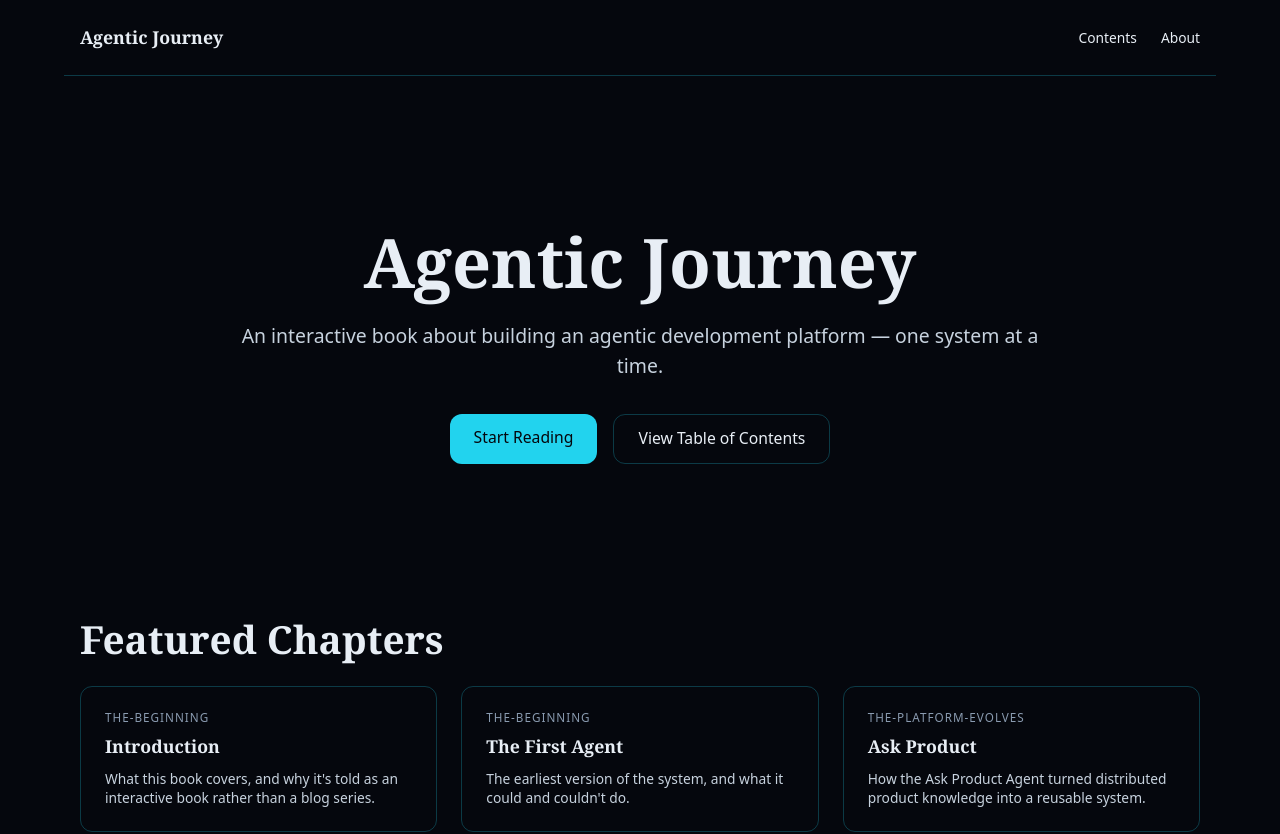
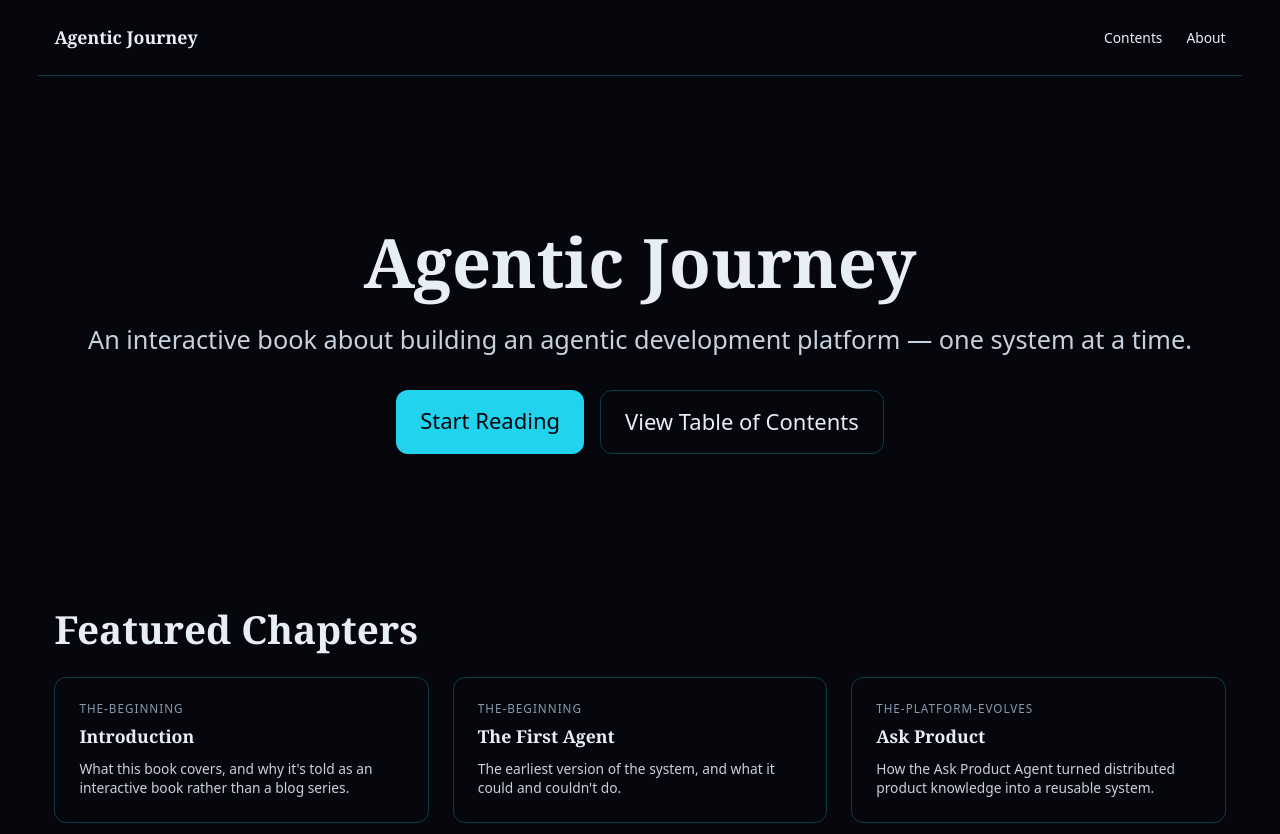
Before and after one commit to jgranger/jgranger.github.io, a Next.js app: page / in a window 1280 px wide. Shown: the top 834 px of the page. Built offline with nearby package versions, Linux system fonts and the light colour scheme.

Commit message:
Add chapter sidebar nav design spec; fix prose max-width/font-size cascade layer bugs

```diff
--- a/styles/globals.css
+++ b/styles/globals.css
@@ -40,10 +40,10 @@
   --text-h5--line-height: clamp(1.5rem, 1.32rem + 0.75vw, 2rem);
   --text-h6: clamp(1rem, 0.955rem + 0.19vw, 1.125rem);
   --text-h6--line-height: clamp(1.5rem, 1.41rem + 0.38vw, 1.75rem);
-  --text-lead: clamp(1rem, 0.91rem + 0.38vw, 1.25rem);
-  --text-lead--line-height: clamp(1.5rem, 1.32rem + 0.75vw, 2rem);
-  --text-p1: clamp(0.875rem, 0.83rem + 0.19vw, 1rem);
-  --text-p1--line-height: clamp(1.25rem, 1.16rem + 0.38vw, 1.5rem);
+  --text-lead: clamp(1.25rem, 1.1rem + 0.6vw, 1.625rem);
+  --text-lead--line-height: clamp(1.9rem, 1.7rem + 0.85vw, 2.35rem);
+  --text-p1: clamp(1.125rem, 1.02rem + 0.5vw, 1.375rem);
+  --text-p1--line-height: clamp(1.9rem, 1.7rem + 0.85vw, 2.35rem);
   --text-p2: clamp(0.75rem, 0.71rem + 0.19vw, 0.875rem);
   --text-p2--line-height: clamp(1rem, 0.91rem + 0.38vw, 1.25rem);
   --text-small: clamp(0.625rem, 0.58rem + 0.19vw, 0.75rem);
@@ -52,8 +52,8 @@
   --text-eyebrow--line-height: clamp(0.75rem, 0.71rem + 0.19vw, 0.875rem);
   --text-eyebrow--letter-spacing: 0.0625rem;
 
-  --width-reading: 52rem;
-  --width-wide: 72rem;
+  --width-reading: min(92vw, 76rem);
+  --width-wide: min(94vw, 84rem);
 }
 
 /*
@@ -131,3 +131,21 @@
     padding: 0.5rem;
   }
 }
+
+/*
+ * Deliberately unlayered: Tailwind Typography's .prose ships its own
+ * max-width: 65ch inside the "utilities" cascade layer, which outranks
+ * @layer base regardless of source order. The parent <main> already
+ * constrains width via --width-reading, so that cap only ever fights it.
+ * An unlayered rule beats any @layer rule, so this reliably wins.
+ *
+ * Same story for font size: .prose sets its own font-size/line-height
+ * (1rem/1.75) directly, so the --text-p1 token bump never reached chapter
+ * body copy — nothing in the MDX-rendered markup applies .text-p1 to
+ * paragraphs. Set it here so prose content actually uses that token.
+ */
+.prose {
+  max-width: none;
+  font-size: var(--text-p1);
+  line-height: var(--text-p1--line-height);
+}
```
Also changed, not shown: 1 other file (tests, documents, lock files or other folders).
